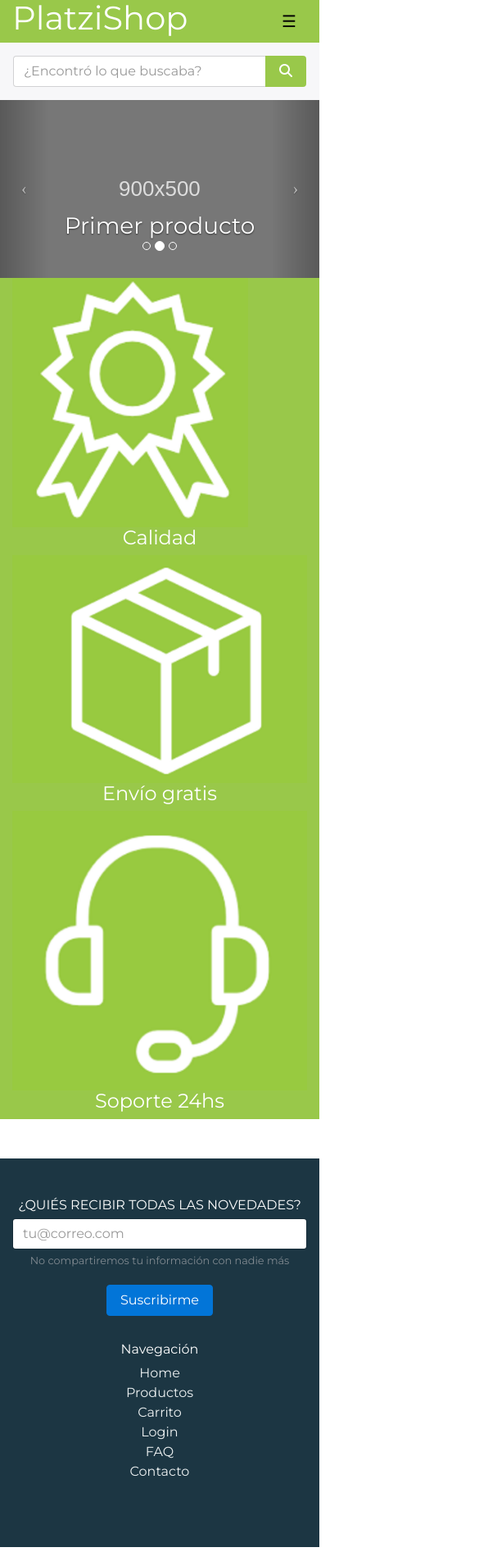
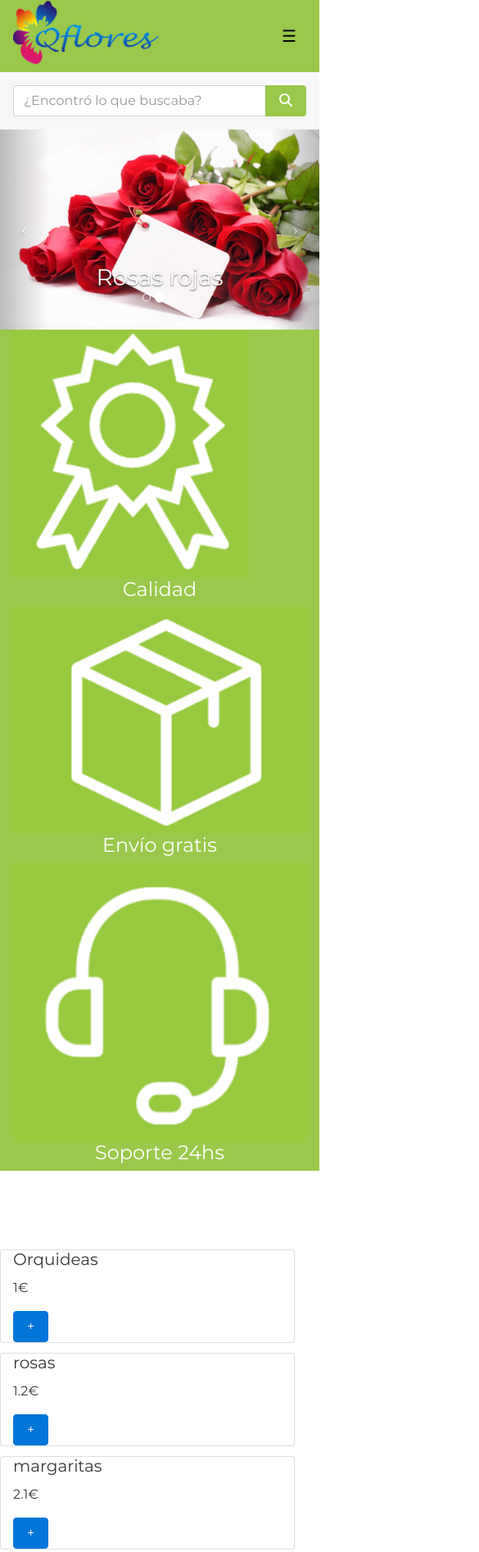
Before and after one commit to sonia526/PlatziShop, a plain HTML site: page index.html in a window 390 px wide. Shown: the top 1893 px of the page at 82% size, 585 px wide, since content can reach past the window. Drawn offline with nearby package versions, Linux system fonts and the light colour scheme.

Commit message:
css e imagenes

```diff
--- a/css/app.css
+++ b/css/app.css
@@ -9,7 +9,14 @@ a {
 a:hover {
   color: #fff;
 }
-
+.logo{
+  height: 80px;
+  left: 80px;
+}
+.imgencarrusel{
+  /*height: 100px;*/
+  width: 100%;
+}
 #header-container,
 #info-container {
   background-color: #99c84a;
--- a/index.html
+++ b/index.html
@@ -20,7 +20,9 @@
       <div class="container">
         <div class="row flex-items-xs-middle flex-items-xs-between">
           <div class="col-xs-6">
-            <h1 class="pull-xs-left">PlatziShop</h1>
+            <a class="logo" href="#"><img class="logo" src="images/logo2.png" alt=""></a>
+            <h1 class="pull-xs-left"></h1>
+            <!-- aqui era el logo de platzy shop -->
           </div>
           <div class="col-xs-3">
             <button class="navbar-toggler pull-xs-right hidden-sm-up" type="button" data-toggle="collapse" data-target="#navMenu" aria-controls="navMenu" aria-expanded="false" aria-label="Toggle navigation">
@@ -105,21 +107,21 @@
         </ol>
         <div class="carousel-inner" role="listbox">
           <div class="carousel-item active">
-            <img src="images/carousel-image.svg" alt="First slide">
+            <img class="imgencarrusel"src="images/arreglonota.jpg" alt="First slide">
             <div class="carousel-caption">
-              <h3>Primer producto</h3>
-              <p class="hidden-sm-down">Con este producto egestas, nisi a efficitur porttitor, libero nisi viverra arcu, semper accumsan lectus est sit amet diam. Donec eget massa in arcu mattis laoreet id vel libero. Etiam tristique fermentum sem</p>
+              <h3 >Rosas rojas</h3>
+              <p class="hidden-sm-down">flores cada ocacion especial que haran los detalles mas agradables </p>
             </div>
           </div>
           <div class="carousel-item">
-            <img src="images/carousel-image.svg" alt="Second slide">
+            <img class="imgencarrusel"src="images/rosas.jpg" alt="Second slide">
             <div class="carousel-caption">
               <h3>Segundo producto</h3>
               <p class="hidden-sm-down">Con este producto tempus id porta vel, blandit at ex. Mauris dignissim feugiat quam, vitae blandit metus auctor vitae. Maecenas ut varius ipsum, sed bibendum metus. In tristique a ante ac ornare</p>
             </div>
           </div>
           <div class="carousel-item">
-            <img src="images/carousel-image.svg" alt="Third slide">
+            <img class="imgencarrusel"src="images/tulirosa.jpg" alt="Third slide">
             <div class="carousel-caption">
               <h3>Tercer producto</h3>
               <p class="hidden-sm-down">Con este producto ut convallis dui. Phasellus id mi aliquam, euismod dolor sit amet, maximus leo. Lorem ipsum dolor sit amet, consectetur adipiscing elit</p>
@@ -163,46 +165,16 @@
     <br><br>
 
     <!-- /Información -->
-
-    <!-- Footer -->
-
-    <div id="footer-container">
-      <div class="container">
-        <div class="row text-xs-center text-sm-left">
-          <div class="col-md-4">
-            <form id="suscribeForm" action="#" method="POST">
-              <h4 class="text-uppercase">¿Quiés recibir todas las novedades?</h4>
-              <div class="form-group">
-                <input type="email" class="form-control" id="email" aria-describedby="emailHelp" placeholder="tu@correo.com" name="email">
-                <small id="emailHelp" class="form-text text-muted">No compartiremos tu información con nadie más</small>
-              </div>
-              <button type="submit" class="btn btn-primary form-text">Suscribirme</button>
-            </form>
-          </div>
-          <div class="col-md-3 offset-md-5">
-            <h4 class="navigation">Navegación</h4>
-            <ul class="nav">
-              <li class="nav-item"><a class="nav-link" href="#">Home</a></li>
-              <li class="nav-item"><a class="nav-link" href="#">Productos</a></li>
-              <li class="nav-item"><a class="nav-link" href="#">Carrito</a></li>
-              <li class="nav-item"><a class="nav-link" href="#">Login</a></li>
-              <li class="nav-item"><a class="nav-link" href="#">FAQ</a></li>
-              <li class="nav-item"><a class="nav-link" href="#">Contacto</a></li>
-            </ul>
-          </div>
-        </div>
-      </div>
-    </div>
-
-    <!-- /Footer -->
-    <!-- inicio de carrito -->
     <br><br>
     <div class="container">
         <div class="row">
+
             <!-- Elementos generados a partir del JSON -->
             <main id="items" class="col-sm-8 row"></main>
+            <img src="images/rosita.jpg">
             <!-- Carrito -->
             <aside class="col-sm-4">
+
                 <h2>Carrito</h2>
                 <!-- Elementos del carrito -->
                 <ul id="carrito" class="list-group"></ul>
@@ -218,22 +190,22 @@
             let baseDeDatos = [
                 {
                     id: 1,
-                    nombre: 'Patata',
+                    nombre: 'Orquideas',
                     precio: 1
                 },
                 {
                     id: 2,
-                    nombre: 'Cebolla',
+                    nombre: 'rosas',
                     precio: 1.2
                 },
                 {
                     id: 3,
-                    nombre: 'Calabacin',
+                    nombre: 'margaritas',
                     precio: 2.1
                 },
                 {
                     id: 4,
-                    nombre: 'Fresas',
+                    nombre: 'claveles',
                     precio: 0.6
                 }
 
@@ -345,6 +317,40 @@
     <br><br>
     <!-- fin de carrito -->
 
+    <!-- Footer -->
+
+    <div id="footer-container">
+      <div class="container">
+        <div class="row text-xs-center text-sm-left">
+          <div class="col-md-4">
+            <form id="suscribeForm" action="#" method="POST">
+              <h4 class="text-uppercase">¿Quiés recibir todas las novedades?</h4>
+              <div class="form-group">
+                <input type="email" class="form-control" id="email" aria-describedby="emailHelp" placeholder="tu@correo.com" name="email">
+                <small id="emailHelp" class="form-text text-muted">No compartiremos tu información con nadie más</small>
+              </div>
+              <button type="submit" class="btn btn-primary form-text">Suscribirme</button>
+            </form>
+          </div>
+          <div class="col-md-3 offset-md-5">
+            <h4 class="navigation">Navegación</h4>
+            <ul class="nav">
+              <li class="nav-item"><a class="nav-link" href="#">Home</a></li>
+              <li class="nav-item"><a class="nav-link" href="#">Productos</a></li>
+              <li class="nav-item"><a class="nav-link" href="#">Carrito</a></li>
+              <li class="nav-item"><a class="nav-link" href="#">Login</a></li>
+              <li class="nav-item"><a class="nav-link" href="#">FAQ</a></li>
+              <li class="nav-item"><a class="nav-link" href="#">Contacto</a></li>
+            </ul>
+          </div>
+        </div>
+      </div>
+    </div>
+
+    <!-- /Footer -->
+    <!-- inicio de carrito -->
+
+
     <!-- jQuery first, then Tether, then Bootstrap JS. -->
     <script src="https://ajax.googleapis.com/ajax/libs/jquery/3.0.0/jquery.min.js" integrity="sha384-THPy051/pYDQGanwU6poAc/hOdQxjnOEXzbT+OuUAFqNqFjL+4IGLBgCJC3ZOShY" crossorigin="anonymous"></script>
     <script src="https://cdnjs.cloudflare.com/ajax/libs/tether/1.2.0/js/tether.min.js" integrity="sha384-Plbmg8JY28KFelvJVai01l8WyZzrYWG825m+cZ0eDDS1f7d/js6ikvy1+X+guPIB" crossorigin="anonymous"></script>
```
Also changed, not shown: images/arreglonota.jpg (added), images/logo1.jpg (added), images/logo2.png (added), images/rosita.jpg (added), images/tulirosa.jpg (added), 1 other file.
